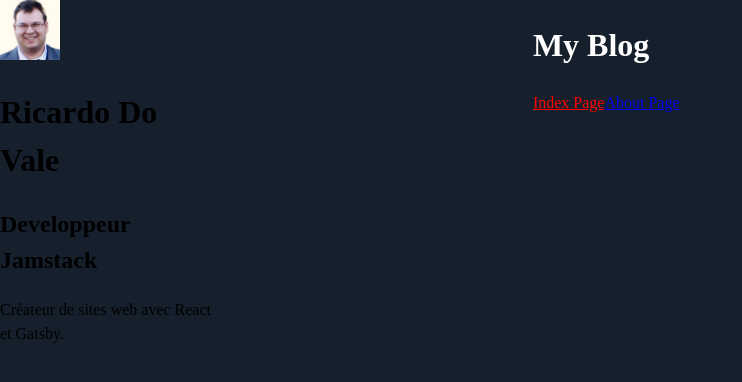
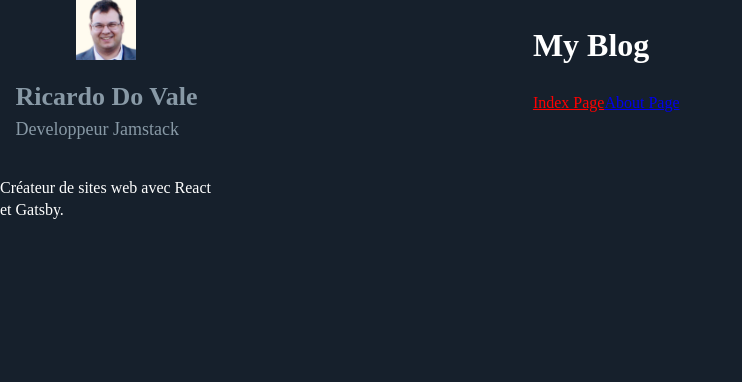
Before and after one commit to Pataco80/gatsby-myblog, a Gatsby site: page / in a window 1280 px wide. Shown: the whole page, without its empty margins (0-742 px from the left). Built offline with nearby package versions, Linux system fonts and the light colour scheme; Gatsby itself is replaced by a stand-in of ours.

Commit message:
Create Profile Component

```diff
--- a/src/components/Profile/index.js
+++ b/src/components/Profile/index.js
@@ -8,6 +8,8 @@ import { useStaticQuery, graphql } from 'gatsby'
 // Import Components for App
 import Avatar from '../Avatar'
 
+// Styles from styled-components
+import * as S from './styled'
 
 // Component
 const Profile = () => {
@@ -30,12 +32,15 @@ const Profile = () => {
 
   // Render Component
   return(
-    <div className='profile-wrapper'>
+    <S.ProfileWrapper>
       <Avatar/>
-      <h1>{title}</h1>
-      <h2>{myJob}</h2>
-      <p>{description}</p>
-    </div>
+      <S.ProfileLink>
+        <S.ProfileAuthor>{title}
+          <S.ProfileMyJob>{myJob}</S.ProfileMyJob>
+        </S.ProfileAuthor>
+      </S.ProfileLink>
+      <S.ProfileDescription>{description}</S.ProfileDescription>
+    </S.ProfileWrapper>
   )
 }
 
--- /dev/null
+++ b/src/components/Profile/styled.js
@@ -0,0 +1,38 @@
+import styled from 'styled-components'
+import { setTransition, setFlex, setColor, setPxToRem } from '../../styles/helpers'
+
+// Import Components for App
+import { Link } from 'gatsby'
+
+// Styles exports
+export const ProfileWrapper = styled.section`
+  ${setFlex({x:'center',y:'center', flDir:'column'})};
+  color:${setColor.mainWhite};
+`
+
+export const ProfileLink = styled(Link)`
+  color:${setColor.primaryColor};
+  text-decoration:none;
+  ${setTransition()};
+
+  &:hover {
+    color:${setColor.accentColor};
+  }
+`
+
+export const ProfileAuthor = styled.h1`
+  font-size:${setPxToRem(26)};
+  margin:${setPxToRem(8)} ${setPxToRem('auto')} ${setPxToRem(24)};
+`
+
+export const ProfileMyJob = styled.small`
+  display:block;
+  font-size:${setPxToRem(18)};
+  font-weight:300;
+`
+
+export const ProfileDescription = styled.p`
+  font-size:${setPxToRem(16)};
+  font-weight:300;
+  line-height:${setPxToRem(22)};
+`
```
